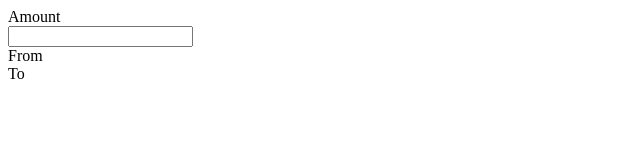
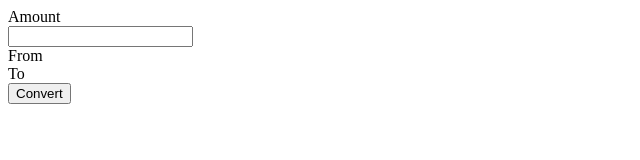
Before and after one commit to AhmedR218/Currency-Converter, a website: page public/index.html in a window 1280 px wide. Shown: the whole page, without its empty margins (0-640 px from the left). Drawn offline with Linux system fonts and the light colour scheme.

Commit message:
added some more html

```diff
--- a/public/index.html
+++ b/public/index.html
@@ -20,6 +20,9 @@
         <div class="toMenu">
             <label for="">To</label>
         </div>
+        <div class="convertButton">
+            <button id="convertBtn">Convert</button>
+        </div>
     </div>
 </body>
 </html>
```
